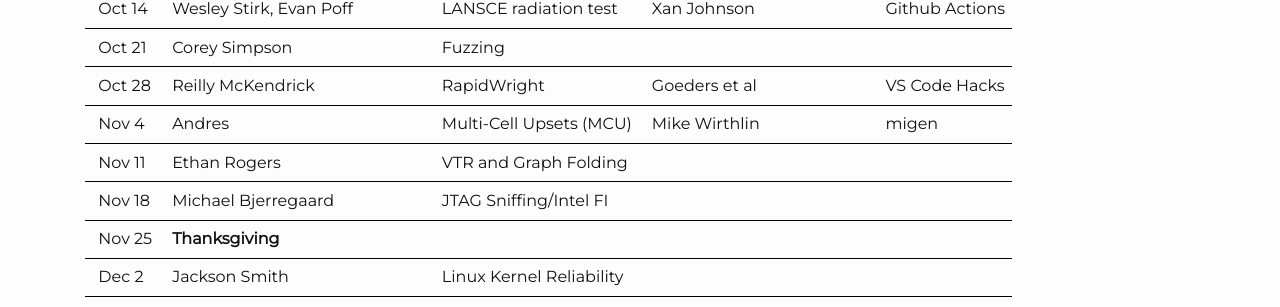
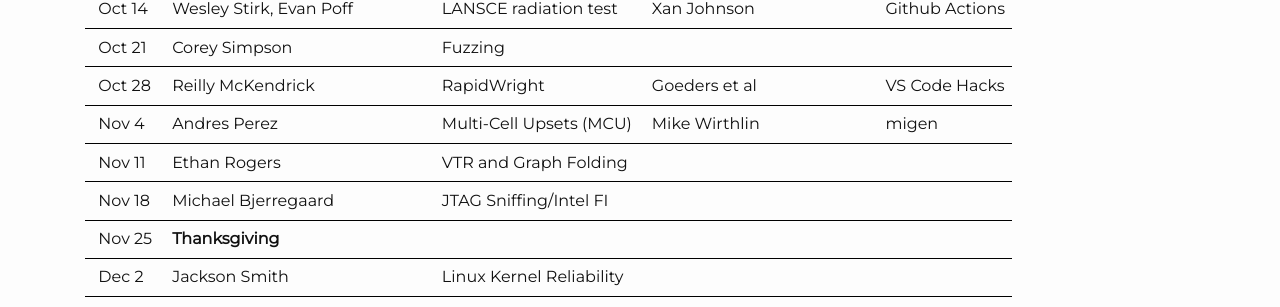
Before and after one commit to byuccl/byuccl.github.io, a Jekyll site: the page built from pages/schedule.md, in a window 1280 px wide. Shown: the part 256-563 px from the top of the page. Built offline with Jekyll 4.4.1, drawn with Linux system fonts in a browser that asks for light colours; nearby versions of some CDN libraries.

Commit message:
schedule
Signed-off-by: Jeff Goeders <jeff.goeders@gmail.com>

```diff
--- a/pages/schedule.md
+++ b/pages/schedule.md
@@ -12,7 +12,7 @@ title: Schedule
 |Oct 14     | Wesley Stirk, Evan Poff           | LANSCE radiation test     | Xan Johnson                   |Github Actions    |
 |Oct 21     | Corey Simpson                     | Fuzzing                   |                               |                  |
 |Oct 28     | Reilly McKendrick                 | RapidWright               | Goeders et al                 |VS Code Hacks     |
-|Nov 4      | Andres                            | Multi-Cell Upsets (MCU)   | Mike Wirthlin                 |migen             |
+|Nov 4      | Andres Perez                      | Multi-Cell Upsets (MCU)   | Mike Wirthlin                 |migen             |
 |Nov 11     | Ethan Rogers                      | VTR and Graph Folding     |                               |                  |
 |Nov 18     | Michael Bjerregaard               | JTAG Sniffing/Intel FI    |                               |                  |
 |Nov 25     | **Thanksgiving**                  |                           |                               |                  |
```
